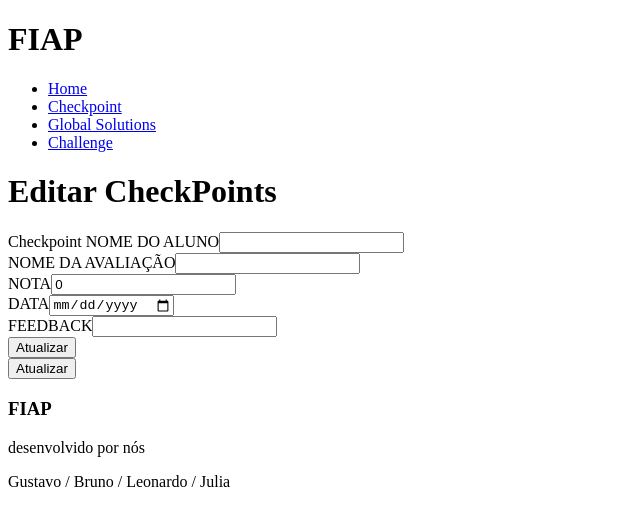
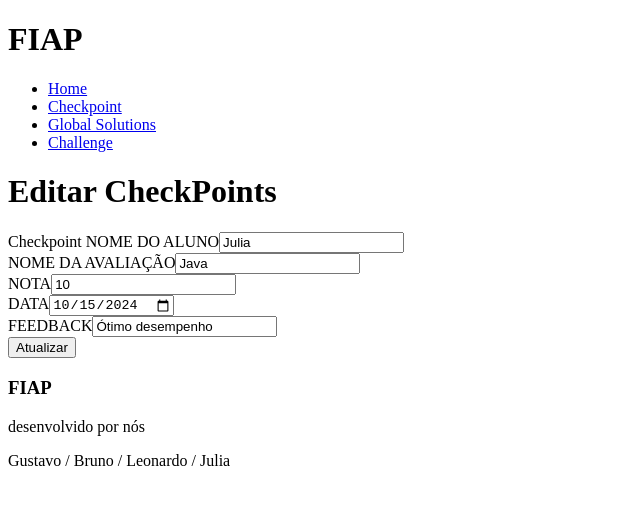
Before and after one commit to britojulia/cp6-front, a Next.js app in the folder portifolio/: page /checkpoint/1 in a window 1280 px wide. Shown: the top 526 px of the page, without its empty margins (0-640 px from the left). Built offline with nearby package versions, Linux system fonts and the light colour scheme; no server answers.

Commit message:
erros corrigidos na primeira lista

```diff
--- a/portifolio/src/app/checkpoint/[id]/page.tsx
+++ b/portifolio/src/app/checkpoint/[id]/page.tsx
@@ -1,54 +1,58 @@
 "use client";
 
-import { Checkpoint } from "@/types/checkpoint";
+
+import { useEffect, useState } from "react";
 import { useRouter } from "next/navigation";
-import { useEffect, useState } from "react";
+import { useParams } from "next/navigation";
+import { Checkpoint } from "@/types/checkpoint"; // Assegure-se de que o caminho esteja correto
+import React from "react";
 
-export default function EditarCheckpoint({ params }: { params: { id: number } }) {
+export default function EditarCheckpoint() {
+    const navigate = useRouter();
+    const params = useParams(); // Obtenha os parâmetros usando useParams
+    const id = params.id;
 
-    const navigate = useRouter();
-
-    const [checkpoint, setChekpoint] = useState<Checkpoint>({
+    const [checkpoint, setCheckpoint] = useState<Checkpoint>({
         id: 0,
-        aluno:"",
-        materia:"",
+        aluno: "",
+        materia: "",
         nota: 0.0,
         data: "",
-        feedback:"",
+        feedback: "",
     });
 
     useEffect(() => {
         const chamadaApi = async () => {
-    const response = await fetch(
-        `http://localhost:3000/api/base-checkpoint/${params.id}`
-);
+            const response = await fetch(`http://localhost:3001/api/base-checkpoint/${id}`);
             const data = await response.json();
-    setChekpoint(data);
+            setCheckpoint(data);
         };
+        if (id) {
             chamadaApi();
-}, [params]);
+        }
+    }, [id]);
 
-const handleSubmit = async (e:React.FormEvent<HTMLFormElement>) =>{
+    const handleSubmit = async (e: React.FormEvent<HTMLFormElement>) => {
         e.preventDefault();
 
         try {
-        const response = await fetch(`http://localhost:3000/api/base-checkpoint/${params.id}`,{
+            const response = await fetch(`http://localhost:3001/api/base-checkpoint/${id}`, {
                 method: 'PUT',
-            headers:{
-                "Content-Type":"application/json"
+                headers: {
+                    "Content-Type": "application/json"
                 },
                 body: JSON.stringify(checkpoint)
             });
 
-            if(response.ok){
+            if (response.ok) {
                 alert("Checkpoint atualizado com sucesso!");
-                setChekpoint({
+                setCheckpoint({
                     id: 0,
-                    aluno:"",
-                    materia:"",
+                    aluno: "",
+                    materia: "",
                     nota: 0.0,
                     data: "",
-                    feedback:"",
+                    feedback: "",
                 });
                 navigate.push("/checkpoint");
             }
@@ -66,32 +70,29 @@
                 <div>
                     <label htmlFor="idCheckpoint"> Checkpoint </label>
                     <label>NOME DO ALUNO</label>
-                    <input type="text" name="nome" value={checkpoint.aluno} onChange={(evento) => setChekpoint({ ...checkpoint, aluno: evento.target.value })} />
+                    <input type="text" name="nome" value={checkpoint.aluno} onChange={(evento) => setCheckpoint({ ...checkpoint, aluno: evento.target.value })} />
                 </div>
                 <div>
                     <label>NOME DA AVALIAÇÃO</label>
-                    <input type="text" name="materia" value={checkpoint.materia} onChange={(evento) => setChekpoint({ ...checkpoint, materia: evento.target.value })} />
+                    <input type="text" name="materia" value={checkpoint.materia} onChange={(evento) => setCheckpoint({ ...checkpoint, materia: evento.target.value })} />
                 </div>
                 <div>
                     <label>NOTA</label>
-                    <input type="number" name="nota" value={checkpoint.nota} onChange={(evento) => setChekpoint({ ...checkpoint, nota: parseFloat(evento.target.value) })} />
+                    <input type="number" name="nota" value={checkpoint.nota} onChange={(evento) => setCheckpoint({ ...checkpoint, nota: parseFloat(evento.target.value) })} />
                 </div>
                 <div>
                     <label>DATA</label>
-                    <input type="date" name="data" value={checkpoint.data} onChange={(evento) => setChekpoint({ ...checkpoint, data: evento.target.value })} />
+                    <input type="date" name="data" value={checkpoint.data} onChange={(evento) => setCheckpoint({ ...checkpoint, data: evento.target.value })} />
                 </div>
                 <div>
                     <label>FEEDBACK</label>
-                    <input type="text" name="feedback" value={checkpoint.feedback} onChange={(evento) => setChekpoint({ ...checkpoint, feedback: evento.target.value })} />
+                    <input type="text" name="feedback" value={checkpoint.feedback} onChange={(evento) => setCheckpoint({ ...checkpoint, feedback: evento.target.value })} />
                 </div>
                 <div>
                     <button type="submit">Atualizar</button>
                 </div>
             </form>
         </div>
-        <div>
-            <button type="submit" className="text-white bg-blue-700 hover:bg-blue-800 focus:ring-4 focus:outline-none focus:ring-blue-300 font-medium rounded-lg text-sm w-full sm:w-auto px-5 py-2.5 text-center dark:bg-blue-600 dark:hover:bg-blue-700 dark:focus:ring-blue-800">Atualizar</button>
-        </div>
     </div>
 );
 }
--- a/portifolio/src/app/checkpoint/cad-checkpoint/page.tsx
+++ b/portifolio/src/app/checkpoint/cad-checkpoint/page.tsx
@@ -34,7 +34,7 @@
                 });
 
                 if (response.ok) {
-                    alert("Checkpointcadastrado com sucesso.");
+                    alert("Checkpoint cadastrado com sucesso.");
                     setChekpoint({
                         id: 0,
                         aluno:"",
--- a/portifolio/src/app/checkpoint/layout.tsx
+++ b/portifolio/src/app/checkpoint/layout.tsx
@@ -1,7 +1,7 @@
 import type { Metadata } from "next";
 
 export const metadata: Metadata = {
-title: "Produtos",
+title: "Checkpoints",
 description: "Generated by create next app",
 };
 
--- a/portifolio/src/app/checkpoint/page.tsx
+++ b/portifolio/src/app/checkpoint/page.tsx
@@ -11,7 +11,7 @@
     const [checkpoints, setCheckpoints] = useState<Checkpoint[]>([]);
 
     const chamadaApi = async ()=>{
-        const response = await fetch("http://localhost:3000/api/base-checkpoint");
+        const response = await fetch("http://localhost:3001/api/base-checkpoint");
         const data = await response.json();
 
         setCheckpoints(data);
@@ -23,7 +23,7 @@
 
 const handleDelete = async (id:number)=>{
     try {
-        const response = await fetch(`http://localhost:3000/api/base-checkpoint/${id}`,{
+        const response = await fetch(`http://localhost:3001/api/base-checkpoint/${id}`,{
             method: 'DELETE',
         });
         if (response.ok) {
--- /dev/null
+++ b/portifolio/src/data/banco.json
@@ -0,0 +1 @@
+[{"id":1,"aluno":"Julia","materia":"Java","nota":10,"data":"2024-10-15","feedback":"Ótimo desempenho"},{"aluno":"Leo","materia":"Python","nota":9,"data":"2024-10-16","feedback":"Bom trabalho","id":"2"}]
```
Also changed, not shown: portifolio/src/data/data.json (deleted). Lines whose indentation alone changed are shown as unchanged.
